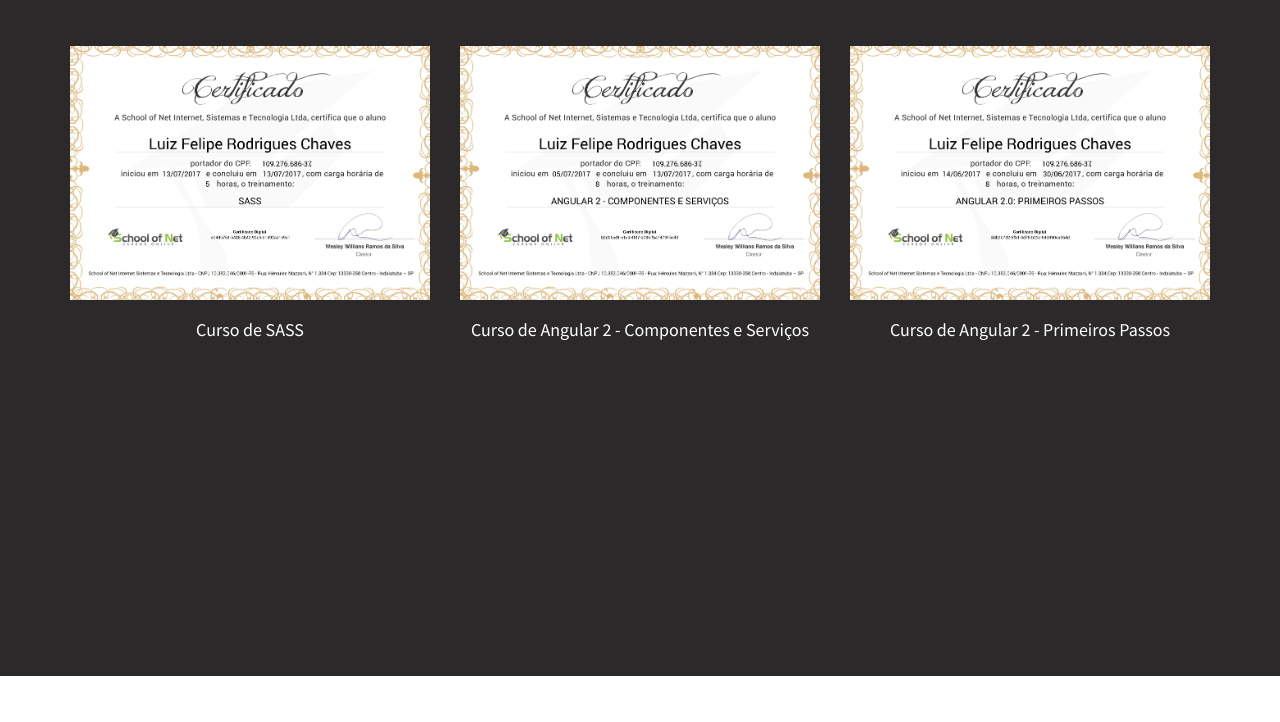
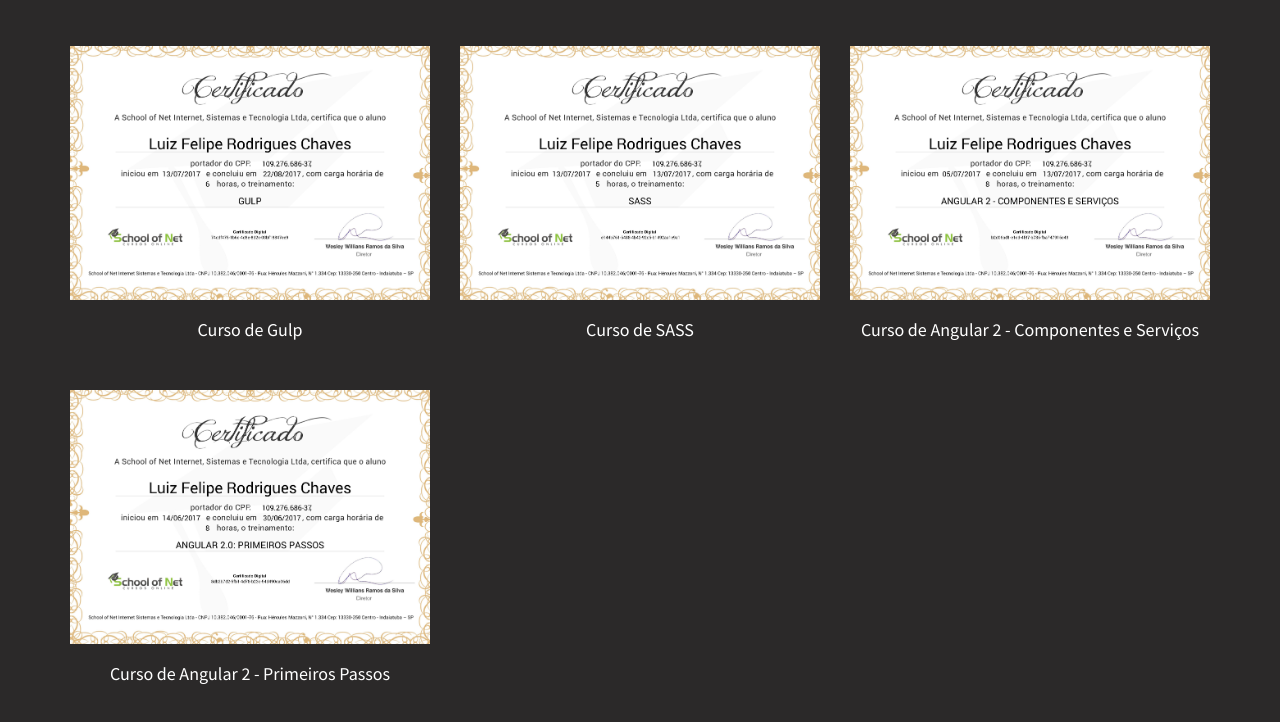
Before and after one commit to luizchaves97/luizchaves97.github.io, a plain HTML site: page certificate.html in a window 1280 px wide. Shown: the part 124-846 px from the top of the page. Before the commit the page ends 800 px from the top, so only its background shows below. Drawn offline with nearby package versions, Linux system fonts and the light colour scheme.

Commit message:
subindo certificado de gulp

```diff
--- a/certificate.html
+++ b/certificate.html
@@ -23,6 +23,10 @@
 			</div>
 			<div class="row">
 				<div class="col-md-4">
+					<img src="assets/img/certificates/certificate-gulp.jpg" class="img-responsive">
+					<h2>Curso de Gulp</h2>
+				</div>
+				<div class="col-md-4">
 					<img src="assets/img/certificates/certificate-sass.jpg" class="img-responsive">
 					<h2>Curso de SASS</h2>
 				</div>
```
Also changed, not shown: assets/img/certificates/certificate-gulp.jpg (added).
